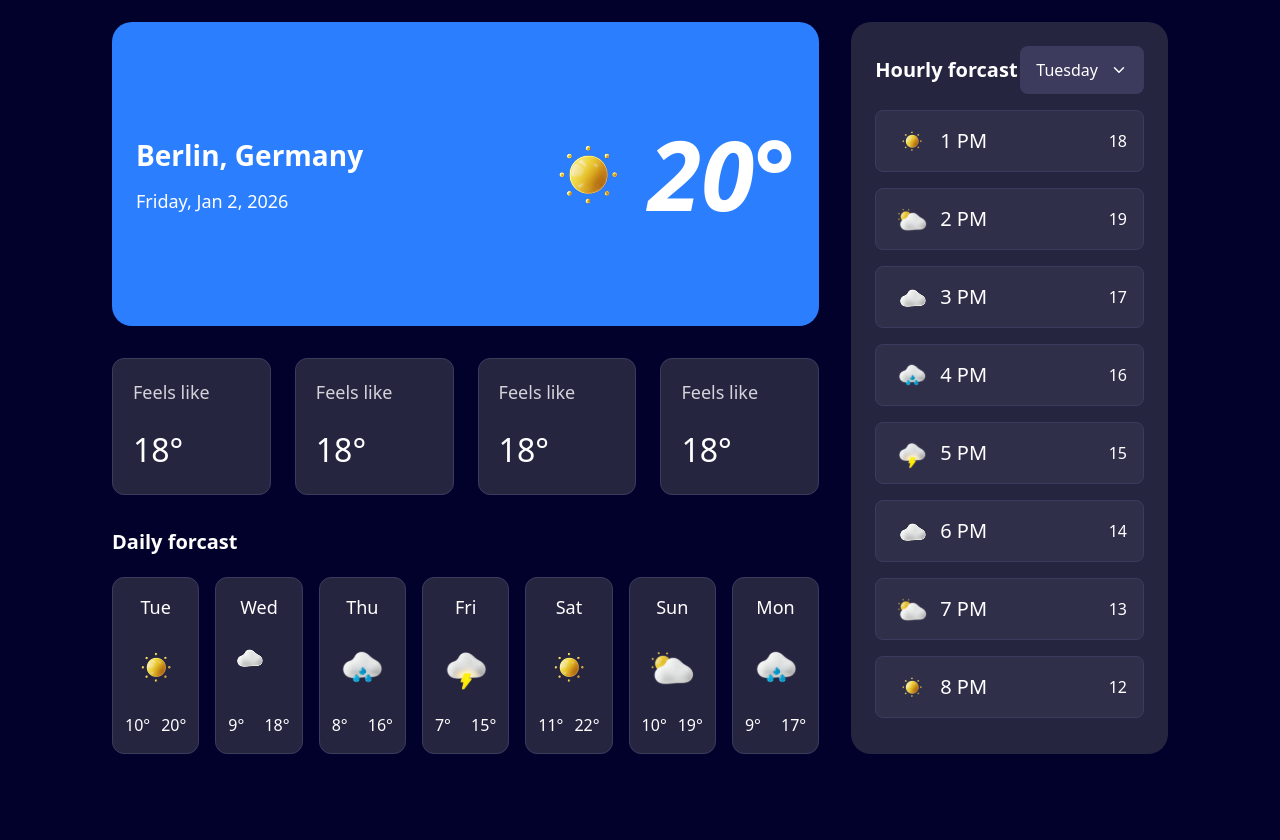
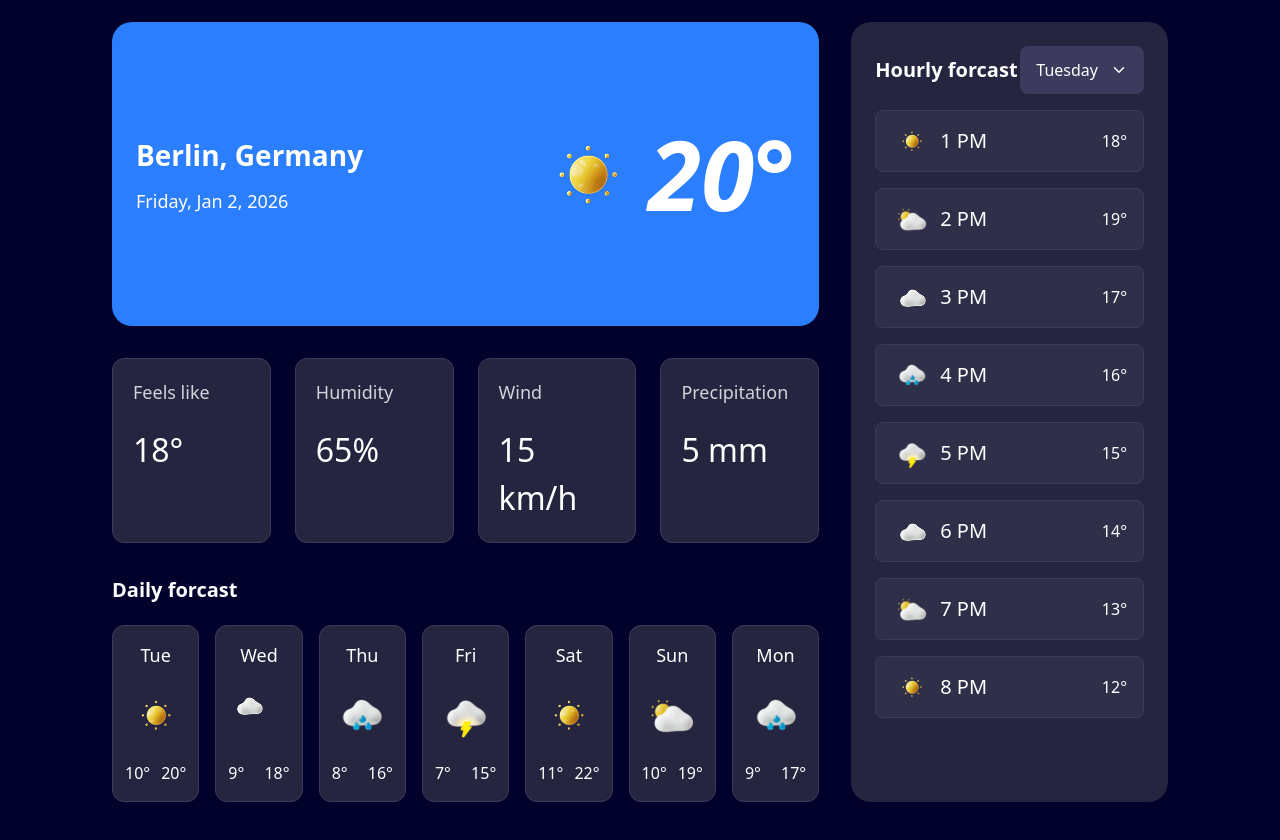
Before and after one commit to Gentlecoder1/WeatherApp, a React (Vite) app: page / in a window 1280 px wide. Shown: the part 460-1300 px from the top of the page. Built offline with nearby package versions, Linux system fonts and the light colour scheme.

Commit message:
feat: add Condition component to display weather conditions and integrate into Body

```diff
--- a/src/components/Body.tsx
+++ b/src/components/Body.tsx
@@ -2,6 +2,7 @@
 import Sunny from '../assets/Sunny.png'
 import Hourly from './Hourly'
 import Daily from './Daily'
+import Condition from './Condition'
 
 import { Search  } from "lucide-react"
 import { motion } from "framer-motion"
@@ -49,24 +50,7 @@ const Body = () => {
                     </div>
                 </div>
 
-                <div className='w-full grid grid-cols-2 sm:grid-cols-4 gap-[24px]'>
-                    <div className='p-[20px] rounded-[12px] bg-[#262540] border border-[#3C3B5E] space-y-[20px]'>
-                        <p className='text-[18px] font-500 text-[#D4D3D9]'>Feels like</p>
-                        <p className='text-[32px] font-300'>18°</p>
-                    </div>
-                    <div className='p-[20px] rounded-[12px] bg-[#262540] border border-[#3C3B5E] space-y-[20px]'>
-                        <p className='text-[18px] font-500 text-[#D4D3D9]'>Feels like</p>
-                        <p className='text-[32px] font-300'>18°</p>
-                    </div>
-                    <div className='p-[20px] rounded-[12px] bg-[#262540] border border-[#3C3B5E] space-y-[20px]'>
-                        <p className='text-[18px] font-500 text-[#D4D3D9]'>Feels like</p>
-                        <p className='text-[32px] font-300'>18°</p>
-                    </div>
-                    <div className='p-[20px] rounded-[12px] bg-[#262540] border border-[#3C3B5E] space-y-[20px]'>
-                        <p className='text-[18px] font-500 text-[#D4D3D9]'>Feels like</p>
-                        <p className='text-[32px] font-300'>18°</p>
-                    </div>
-                </div>
+                <Condition />
 
                 <Daily />
             </div>
--- /dev/null
+++ b/src/components/Condition.tsx
@@ -0,0 +1,20 @@
+import React from 'react'
+import { conditions } from '.'
+
+const Condition = () => {
+  return (
+    <div className='w-full grid grid-cols-2 sm:grid-cols-4 gap-[24px]'>
+        {conditions.map(({ id, title, value }) => (
+            <div
+                key={id}
+                className='p-[20px] rounded-[12px] bg-[#262540] border border-[#3C3B5E] space-y-[20px]'
+            >
+                <p className='text-[18px] font-500 text-[#D4D3D9]'>{title}</p>
+                <p className='text-[32px] font-300'>{value}</p>
+            </div>
+        ))}
+    </div>
+  )
+}
+
+export default Condition
--- a/src/components/Hourly.tsx
+++ b/src/components/Hourly.tsx
@@ -64,15 +64,17 @@ const Hourly = () => {
 
         <div className='flex flex-col gap-[16px]'>
           {hourlyForecast.map(({ id, time, icon, temp })=> (
-            <div
+            <motion.div
+              whileHover={{ scale: 1.05 }}
               key={id}
-              className='flex justify-between items-center px-[16px] py-[10px] rounded-[8px] bg-[#302F4A] border border-[#3C3B5E]'>
+              className='flex justify-between items-center px-[16px] py-[10px] rounded-[8px] bg-[#302F4A] border border-[#3C3B5E] hover:border-[#76a5e4]'
+            >
                 <div className='flex items-center gap-[8px]'>
                     <img src={icon} className='w-[40px] h-[40px]' alt="" />
                     <p className='text-[20px] font-medium'>{time}</p>
                 </div>
-                <p className='text-[16px] font-medium'>{temp}</p>
-            </div>
+                <p className='text-[16px] font-medium'>{temp}°</p>
+            </motion.div>
           ))}
         </div>
     </div>
--- a/src/components/index.ts
+++ b/src/components/index.ts
@@ -28,6 +28,29 @@ export const unitTemp = [
             { id: 1, name: 'Millimeters (mm)' },
             { id: 2, name: 'Inches (in)' }
         ]
+    }
+]
+
+export const conditions = [
+    {
+        id: 1,
+        title: "Feels like",
+        value: "18°"
+    },
+    {
+        id: 2,
+        title: "Humidity",
+        value: "65%"
+    },
+    {
+        id: 3,
+        title: "Wind",
+        value: "15 km/h"
+    },
+    {
+        id: 4,
+        title: "Precipitation",
+        value: "5 mm"
     }
 ]
 
```
